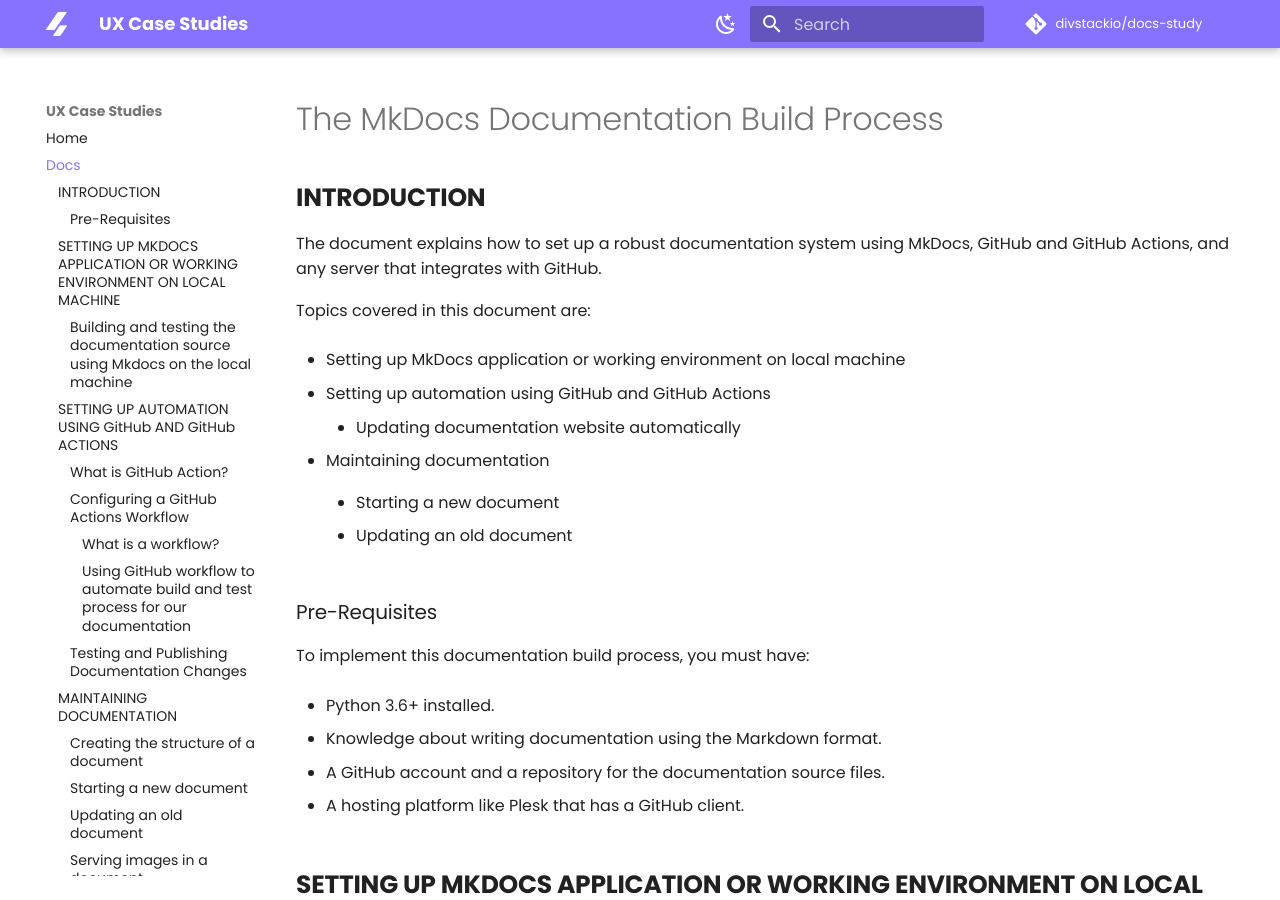
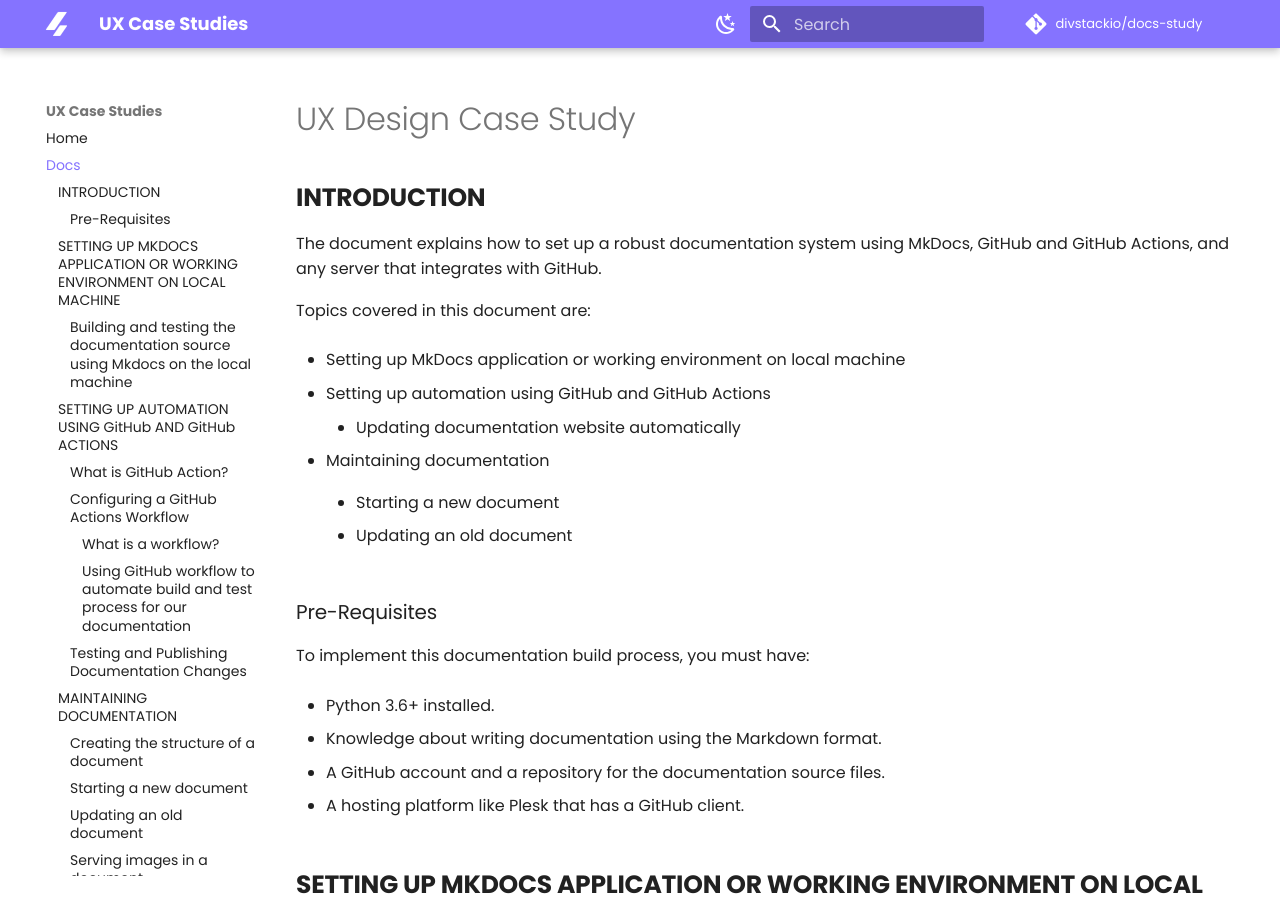
Before and after one commit to divstackio/docs-study, an MkDocs documentation site: the page built from docs/docs.md, in a window 1280 px wide and 900 px high. Built offline with MkDocs 1.6.1 and Material for MkDocs 9.7.7, drawn with Linux system fonts in a browser that asks for light colours; comment, search, counter and statistics services are not loaded.

Commit message:
Update docs.md

```diff
--- a/docs/docs.md
+++ b/docs/docs.md
@@ -1,5 +1,4 @@
-# The MkDocs Documentation Build Process
-
+# UX Design Case Study
 ## **INTRODUCTION**
 
 The document explains how to set up a robust documentation system using
```
